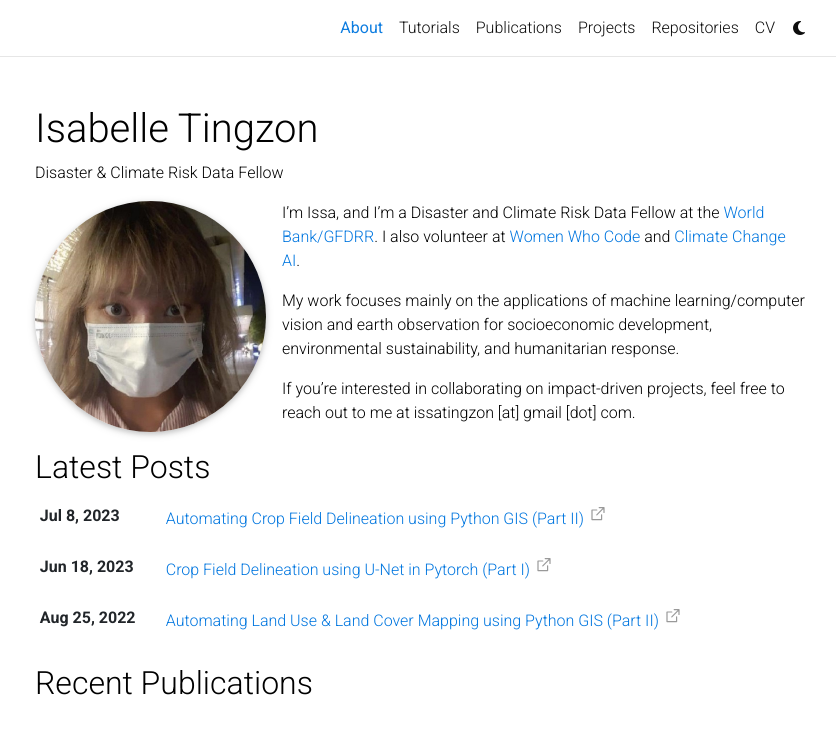
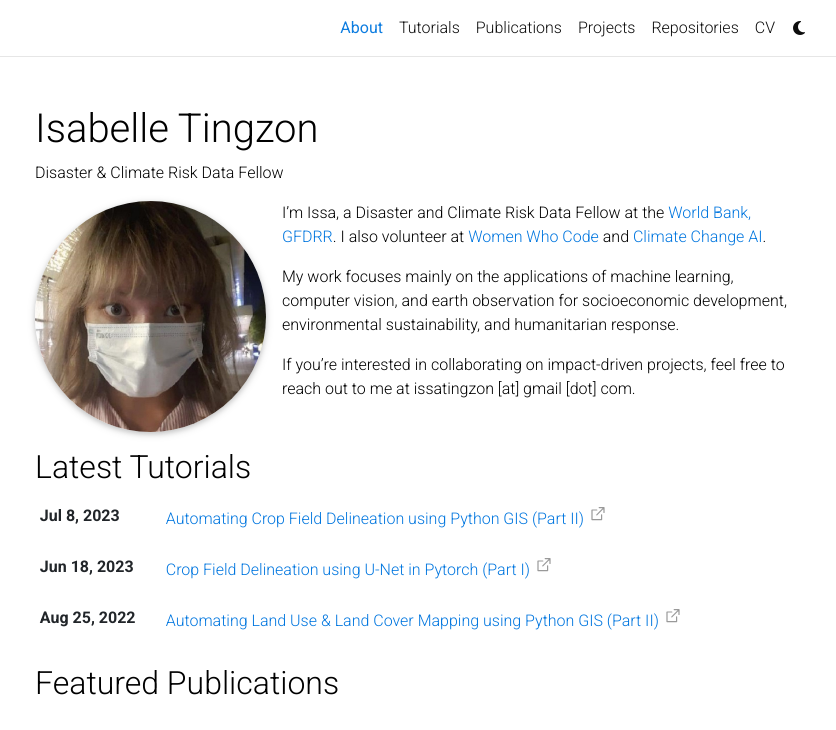
Before and after one commit to issa-tingzon/issa-tingzon.github.io, a Jekyll site: the page built from _pages/about.md, in a window 1280 px wide and 1000 px high, cut to the strip 0-730 px from the top of the window. Shown: the whole strip, without its empty margins (220-1056 px from the left). Built offline with Jekyll 4.4.1, drawn with Linux system fonts in a browser that asks for light colours; full-size pictures stand in for the smaller copies a plugin makes; comment, search, counter and statistics services are not loaded; a style sheet for code colours, icons or effects is not loaded.

```diff
--- a/_layouts/about.html
+++ b/_layouts/about.html
@@ -48,13 +48,13 @@ layout: default
 
           <!-- Latest posts -->
           {% if page.latest_posts -%}
-            <h2><a href="{{ '/blog/' | relative_url }}" style="color: inherit;">Latest Posts</a></h2>
+            <h2><a href="{{ '/blog/' | relative_url }}" style="color: inherit;">Latest Tutorials</a></h2>
             {%- include latest_posts.html %}
           {%- endif %}
 
           <!-- Selected papers -->
           {% if page.selected_papers -%}
-            <h2><a href="{{ '/publications/' | relative_url }}" style="color: inherit;">Recent Publications</a></h2>
+            <h2><a href="{{ '/publications/' | relative_url }}" style="color: inherit;">Featured Publications</a></h2>
             {%- include selected_papers.html %}
           {%- endif %}
 
--- a/_pages/about.md
+++ b/_pages/about.md
@@ -16,8 +16,8 @@ selected_papers: true # includes a list of papers marked as "selected={true}"
 social: true  # includes social icons at the bottom of the page
 ---
 
-I'm Issa, and I'm a Disaster and Climate Risk Data Fellow at the <a href='https://www.gfdrr.org/en'>World Bank/GFDRR</a>. I also volunteer at <a href='https://www.womenwhocode.com/manila/about'>Women Who Code</a> and <a href='https://www.climatechange.ai/'>Climate Change AI</a>.
+I'm Issa, a Disaster and Climate Risk Data Fellow at the <a href='https://www.gfdrr.org/en'>World Bank, GFDRR</a>. I also volunteer at <a href='https://www.womenwhocode.com/manila/about'>Women Who Code</a> and <a href='https://www.climatechange.ai/'>Climate Change AI</a>.
 
-My work focuses mainly on the applications of machine learning/computer vision and earth observation for socioeconomic development, environmental sustainability, and humanitarian response.
+My work focuses mainly on the applications of machine learning, computer vision, and earth observation for socioeconomic development, environmental sustainability, and humanitarian response.
 
 If you're interested in collaborating on impact-driven projects, feel free to reach out to me at issatingzon [at] gmail [dot] com.
```
Also changed, not shown: _bibliography/papers.bib (+14 -3 lines), _projects/6_project.md (+1 -1 lines), assets/img/publication_preview/research-07.png (added).
